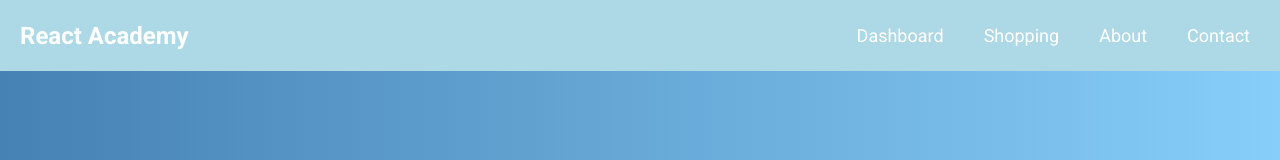
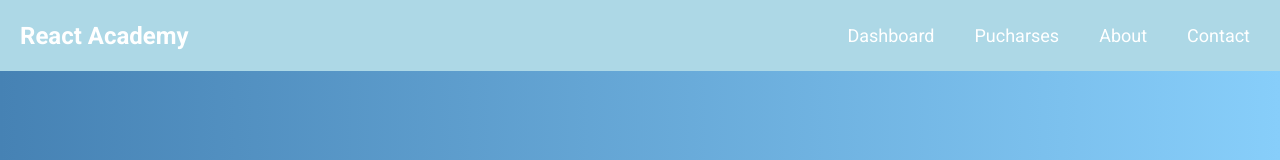
Before and after one commit to Espadv69/Course-2025, a React (Vite) app in the folder Academy-React/: page /pucharses in a window 1280 px wide. Shown: the top 160 px of the page. Built offline with nearby package versions, Linux system fonts and the light colour scheme; a web font is replaced by a local one.

Commit message:
Rename link

```diff
--- a/Academy-React/src/components/Navbar.jsx
+++ b/Academy-React/src/components/Navbar.jsx
@@ -35,8 +35,8 @@ const Navbar = () => {
           </Link>
         </li>
         <li>
-          <Link to="/shopping" onClick={() => setMenuOpen(false)}>
-            Shopping
+          <Link to="/pucharses" onClick={() => setMenuOpen(false)}>
+            Pucharses
           </Link>
         </li>
         <li>
```
